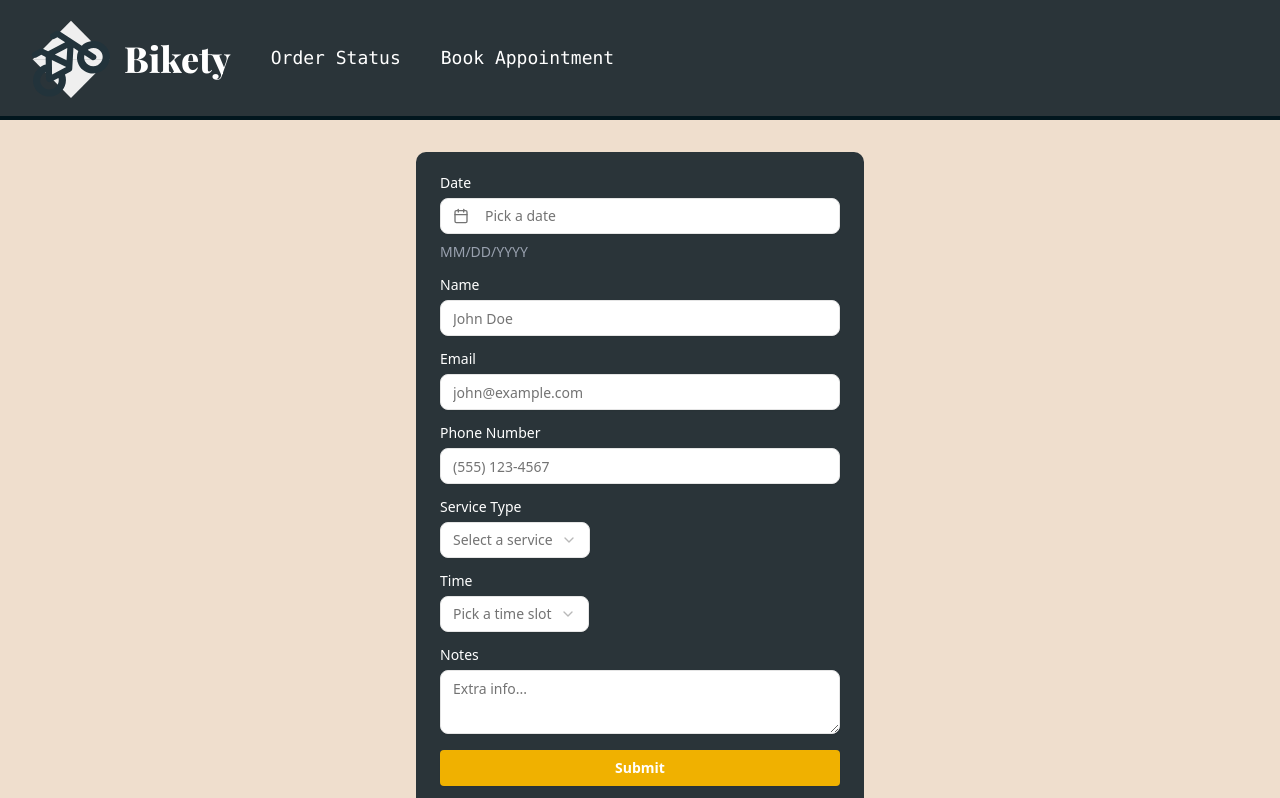
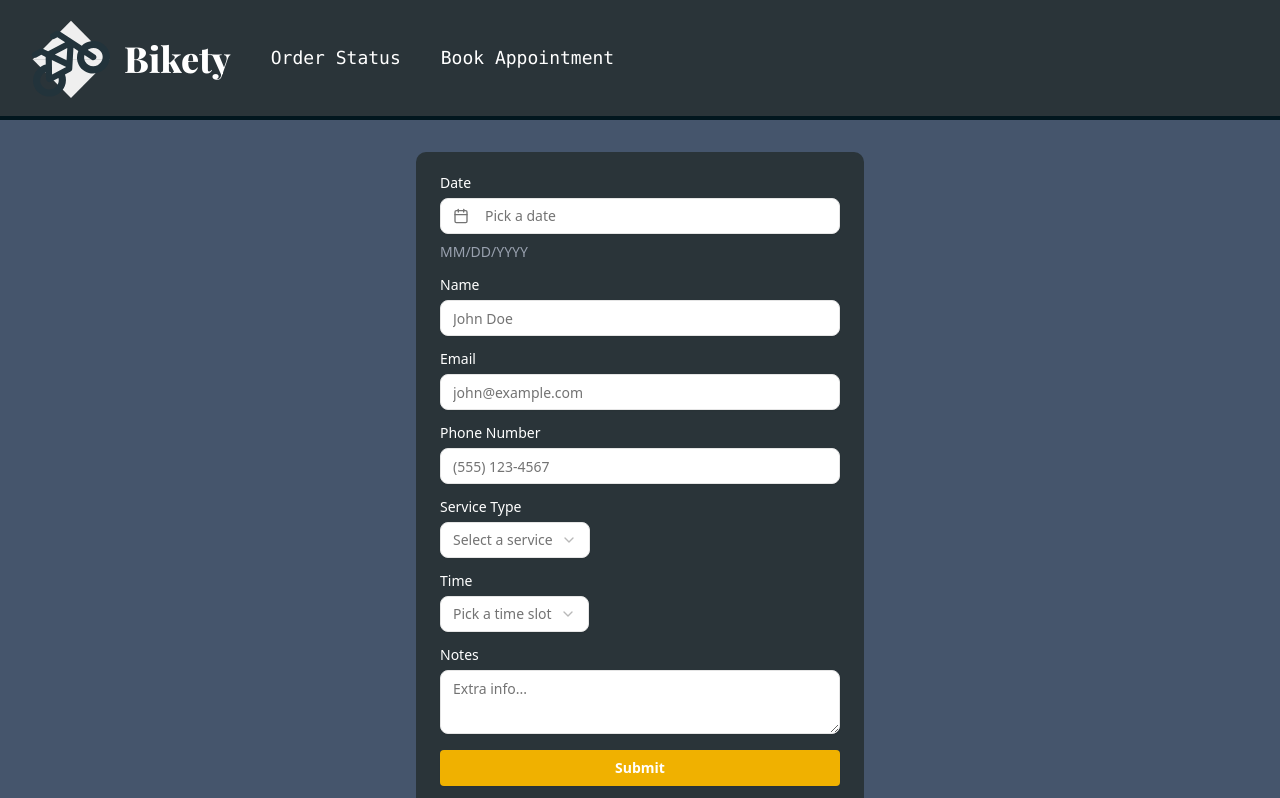
Before and after one commit to Jad-Kreit29/Bike-Repair-Site, a React (Vite) app: page /appointment_book in a window 1280 px wide. Shown: the top 798 px of the page. Built offline with nearby package versions, Linux system fonts and the light colour scheme; a web font is replaced by a local one.

Commit message:
AppointmentPage

```diff
--- a/src/pages/AppointmentPage.jsx
+++ b/src/pages/AppointmentPage.jsx
@@ -139,7 +139,7 @@ function AppointmentPage() {
   }
 
   return (
-    <div className="flex justify-center items-start min-h-screen bg-[#EFDECD] p-8">
+    <div className="flex justify-center items-start min-h-screen bg-slate-600 p-8">
       {/* Form container */}
       <Form {...form}>
         <form onSubmit={form.handleSubmit(onSubmit)} className="space-y-4 bg-[#2A3439] p-6 rounded-lg w-full max-w-md text-white">
```
